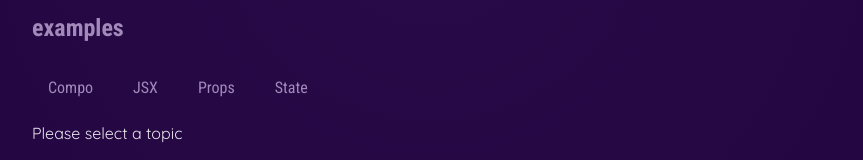
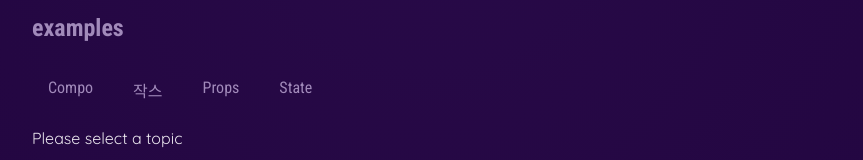
Before and after one commit to 5wintaek/React-guide, a React (Vite) app: page / in a window 1280 px wide. Shown: the part 737-897 px from the top of the page, without its empty margins (208-1071 px from the left). Built offline with nearby package versions, Linux system fonts and the light colour scheme.

Commit message:
[Section4] Ch66 여러 JSX 슬롯 활용법(feat:children)

```diff
--- a/src/components/Examples/Examples.jsx
+++ b/src/components/Examples/Examples.jsx
@@ -2,6 +2,7 @@ import { useState } from 'react';
 import { TabButton } from '@/components';
 import { EXAMPLES } from '../../data';
 import { Section } from '@/components';
+import { Tabs } from '@/components';
 
 export const Examples = () => {
   const [selectedTopic, setSelectedTopic] = useState();
@@ -26,7 +27,9 @@ export const Examples = () => {
   }
   return (
     <Section title="examples" id="examples">
-      <menu>
+      <Tabs
+        buttons={
+          <>
             <TabButton
               isSelected={selectedTopic === 'components'}
               onClick={() => onHandleClick('components')}
@@ -34,16 +37,25 @@ export const Examples = () => {
               Compo
             </TabButton>
             <TabButton isSelected={selectedTopic === 'jsx'} onClick={() => onHandleClick('jsx')}>
-          JSX
+              작스
             </TabButton>
-        <TabButton isSelected={selectedTopic === 'props'} onClick={() => onHandleClick('props')}>
+            <TabButton
+              isSelected={selectedTopic === 'props'}
+              onClick={() => onHandleClick('props')}
+            >
               Props
             </TabButton>
-        <TabButton isSelected={selectedTopic === 'state'} onClick={() => onHandleClick('state')}>
+            <TabButton
+              isSelected={selectedTopic === 'state'}
+              onClick={() => onHandleClick('state')}
+            >
               State
             </TabButton>
-      </menu>
+          </>
+        }
+      >
         {tabContent}
+      </Tabs>
     </Section>
   );
 };
--- /dev/null
+++ b/src/components/Tabs/Tabs.jsx
@@ -0,0 +1,11 @@
+//  이 탭의 목적 : 모든 종류의 탭에 적용되려고 하는 tab컴포넌트
+// children 은 버튼을 눌렀을 떄 보이는 컴포넌트 (tabcontent를 받고있음)
+
+export const Tabs = ({ children, buttons }) => {
+  return (
+    <>
+      <menu>{buttons}</menu>
+      {children}
+    </>
+  );
+};
--- a/src/components/index.js
+++ b/src/components/index.js
@@ -4,3 +4,4 @@ export * from './TabButton/TabButton';
 export * from './CoreConcepts/CoreConcepts';
 export * from './Examples/Examples';
 export * from './Section/Section';
+export * from './Tabs/Tabs';
```
Lines whose indentation alone changed are shown as unchanged.
